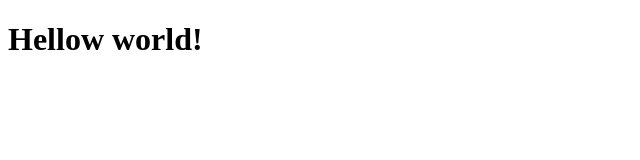
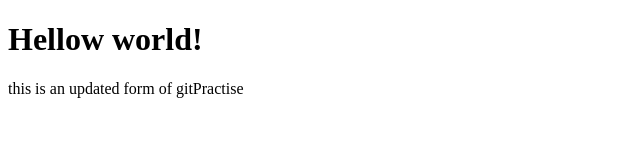
Before and after one commit to Ogih001/gitPractise, a plain HTML site: page WebDevelopment/WebDevelopment/index.html in a window 1280 px wide. Shown: the whole page, without its empty margins (0-640 px from the left). Drawn offline with Linux system fonts and the light colour scheme.

Commit message:
paragraphTag-added

```diff
--- a/WebDevelopment/WebDevelopment/index.html
+++ b/WebDevelopment/WebDevelopment/index.html
@@ -6,5 +6,6 @@
 </head>
 <body>
     <h1>Hellow world!</h1>
+    <p>this is an updated form of gitPractise</p>
 </body>
 </html>
```
